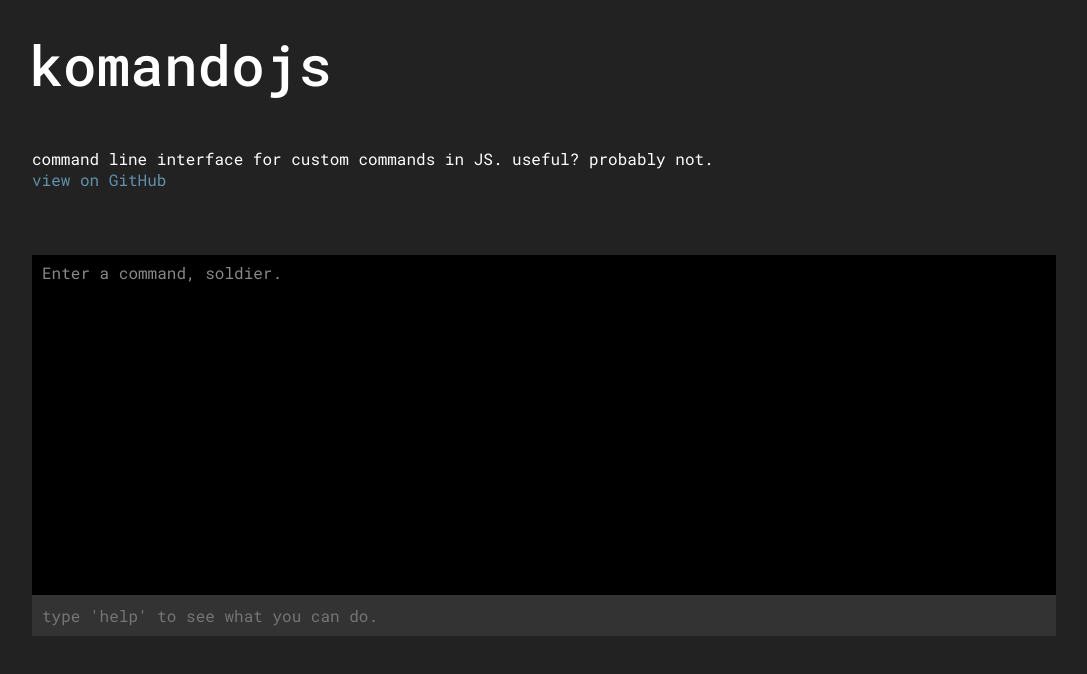
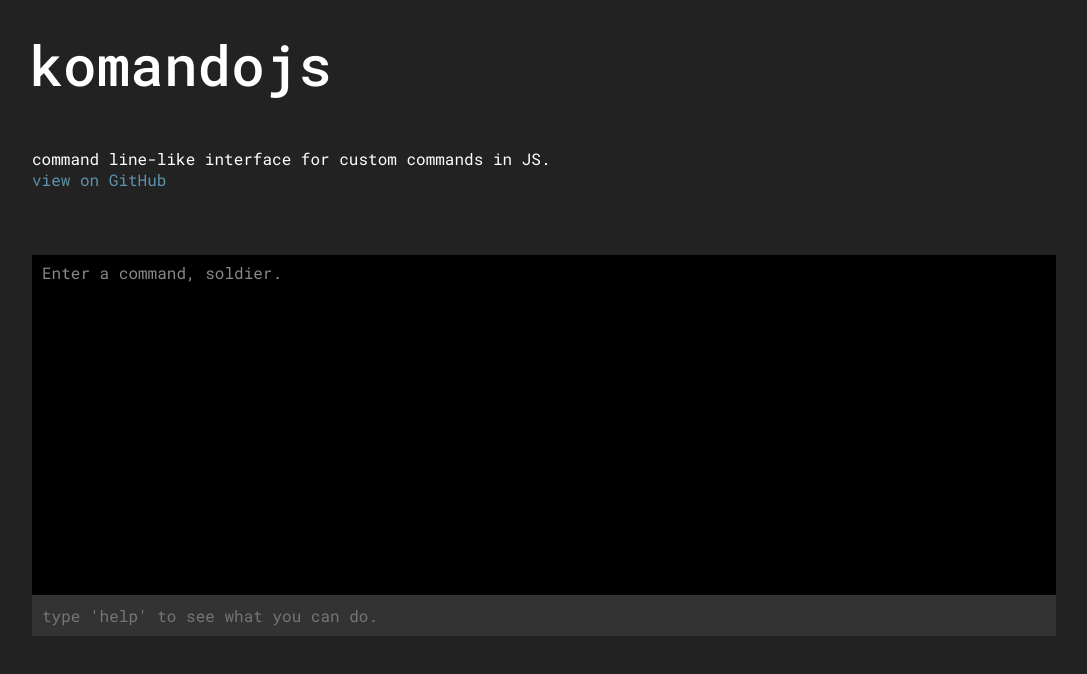
Before and after one commit to muratkemaldar/komandojs, a website: page index.html in a window 1280 px wide. Shown: the part 150-824 px from the top of the page, without its empty margins (96-1183 px from the left). Drawn offline with Linux system fonts and the light colour scheme.

Commit message:
demo page

```diff
--- a/index.html
+++ b/index.html
@@ -19,7 +19,7 @@
 		<header>
 			<img src="komando.png" class="icon">
 			<h1>komandojs</h1>
-			<p>command line interface for custom commands in JS. useful? probably not. <br/>
+			<p>command line-like interface for custom commands in JS.<br/>
 			<a style="text-decoration: none; color: #5f93ae;" href="https://github.com/muratkemaldar/komandojs">view on GitHub</a>
 		</p>
 
```
